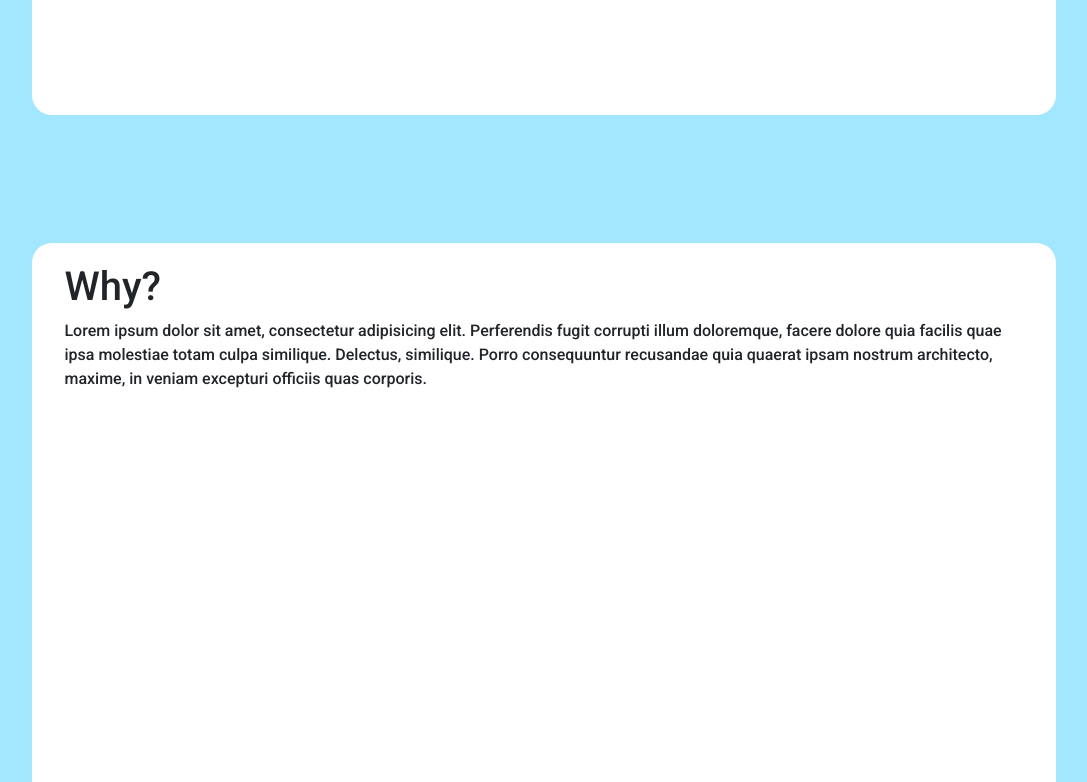
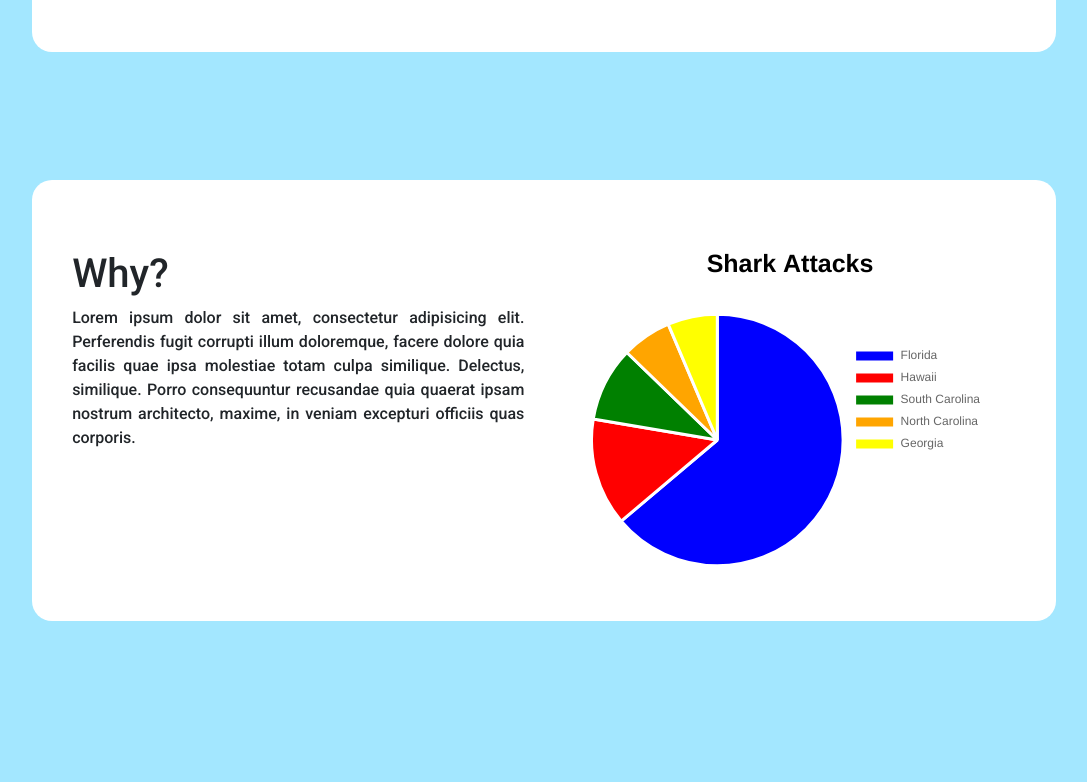
Before and after one commit to FidalMathew/SharkTank, a React (Create React App) app: page / in a window 1280 px wide. Shown: the part 573-1355 px from the top of the page, without its empty margins (96-1183 px from the left). After the commit the page ends 1322 px from the top, so only its background shows below. Built offline with nearby package versions, Linux system fonts and the light colour scheme.

Commit message:
Added About component with chart

```diff
--- a/package.json
+++ b/package.json
@@ -7,8 +7,10 @@
     "@testing-library/react": "^12.1.3",
     "@testing-library/user-event": "^13.5.0",
     "bootstrap": "^5.1.3",
+    "chart.js": "^3.7.1",
     "react": "^17.0.2",
     "react-bootstrap": "^2.2.0",
+    "react-chartjs-2": "^4.0.1",
     "react-dom": "^17.0.2",
     "react-scripts": "5.0.0",
     "web-vitals": "^2.1.4"
--- a/src/components/About.jsx
+++ b/src/components/About.jsx
@@ -1,26 +1,78 @@
 import React from 'react'
 import { Container } from 'react-bootstrap';
 import '../styles/index.css';
+import '../styles/about.css';
+import { Pie } from "react-chartjs-2";
+import 'chart.js/auto';
+
+function setData(arrData, labels) {
+    let data = {
+        maintainAspectRatio: false,
+        responsive: true,
+        labels: labels,
+        textAlign: "right",
+        datasets: [
+            {
+                data: arrData,
+                backgroundColor: ["blue", "red", "green", "orange", "yellow"],
+                // hoverBackgroundColor: ["#FF6384", "#36A2EB"],
+            }
+        ]
+    };
+    return data;
+}
+
+// template of options
+
+function setTitle(string) {
+    let options = {
+        aspectRatio: 1,
+        plugins: {
+            legend: {
+                display: true,
+                position: "right"
+            },
+            title: {
+                display: true,
+                text: string,
+                align: "center",
+                padding: {
+                    top: 50,
+                },
+                color: "black",
+                font: {
+                    weight: "bold",
+                    size: 25
+                }
+            }
+        },
+        elements: {
+            arc: {
+                borderWidth: 3,
+            }
+        }
+    };
+    return options;
+}
+
 
 function About() {
     return (
         <div className='panel'>
-            <div className='inside'  >
-                <Container fluid>
+            <div className='inside'>
 
-                    <h1>Why?</h1>
+
                     <div className="content">
-                        <div >
+                        <div className="info">
+                            <h1>Why?</h1>
                             Lorem ipsum dolor sit amet, consectetur adipisicing elit. Perferendis fugit corrupti illum doloremque, facere dolore quia facilis quae ipsa molestiae totam culpa similique. Delectus, similique. Porro consequuntur recusandae quia quaerat ipsam nostrum architecto, maxime, in veniam excepturi officiis quas corporis.
                         </div>
                         <div className="chart">
-
+                            <Pie data={setData([60, 13, 9, 6, 6], ["Florida", "Hawaii", "South Carolina", "North Carolina", "Georgia"])}  options={setTitle("Shark Attacks")} />
                         </div>
                     </div>
-
-                </Container>
             </div></div>
     )
 }
 
-export default About
+export default About;
--- a/src/styles/App.css
+++ b/src/styles/App.css
@@ -9,7 +9,6 @@
   background-color: #ffffff;
   padding: 2%;
   border-radius: 20px;
-  height: 70vh;
 }
 
 figcaption {
--- /dev/null
+++ b/src/styles/about.css
@@ -0,0 +1,34 @@
+.content {
+    display: flex;
+    flex-direction: row;
+}
+
+.info, .chart {
+    width: 50%;
+    padding: 2%;
+}
+
+.info {
+    text-align: justify;
+    margin-top: 3%;
+}
+
+.chart {
+    max-width: 400px;
+    margin: 0 auto;
+    padding: 0;
+}
+
+Pie {
+    padding: 0;
+}
+
+@media screen and (max-width: 768px) {
+    .content {
+        flex-direction: column;
+    }
+
+    .info, .chart {
+        width: 100%;
+    }
+}
```
Also changed, not shown: 1 other file (tests, documents, lock files or other folders).
